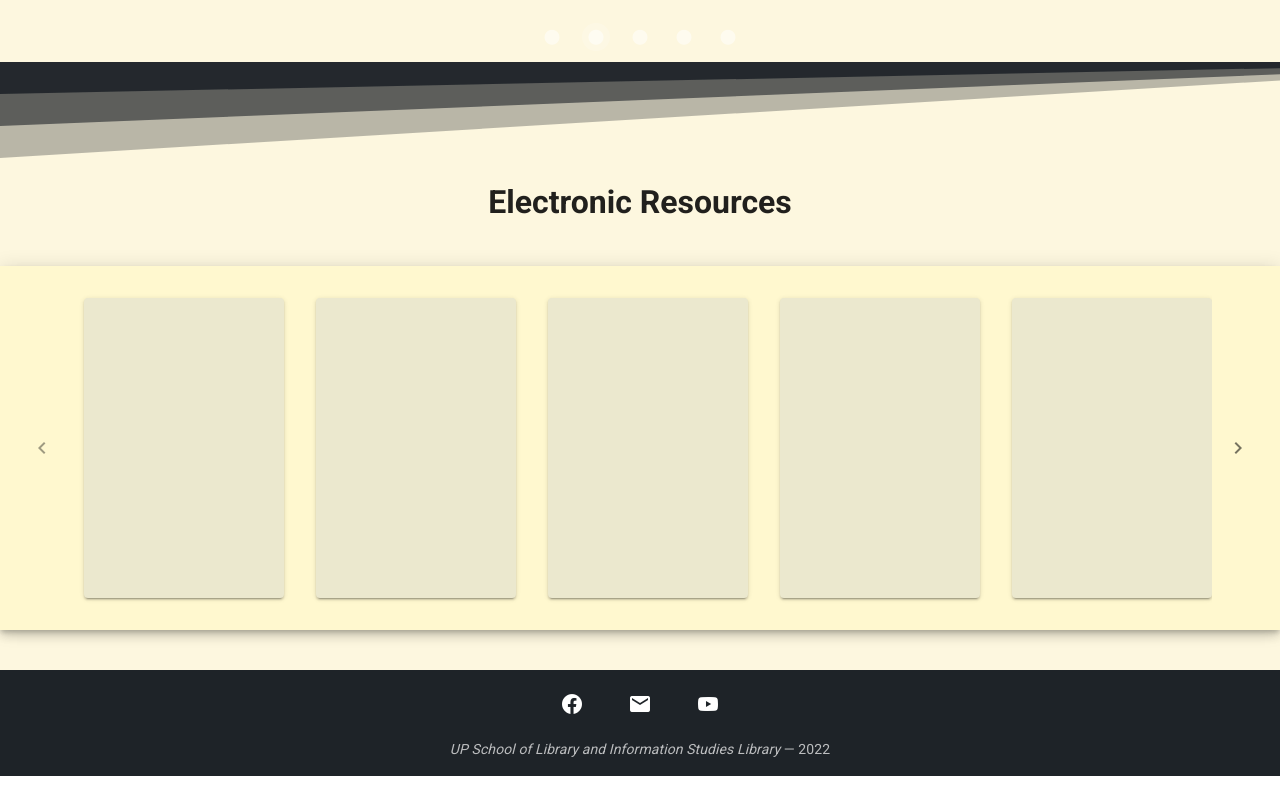
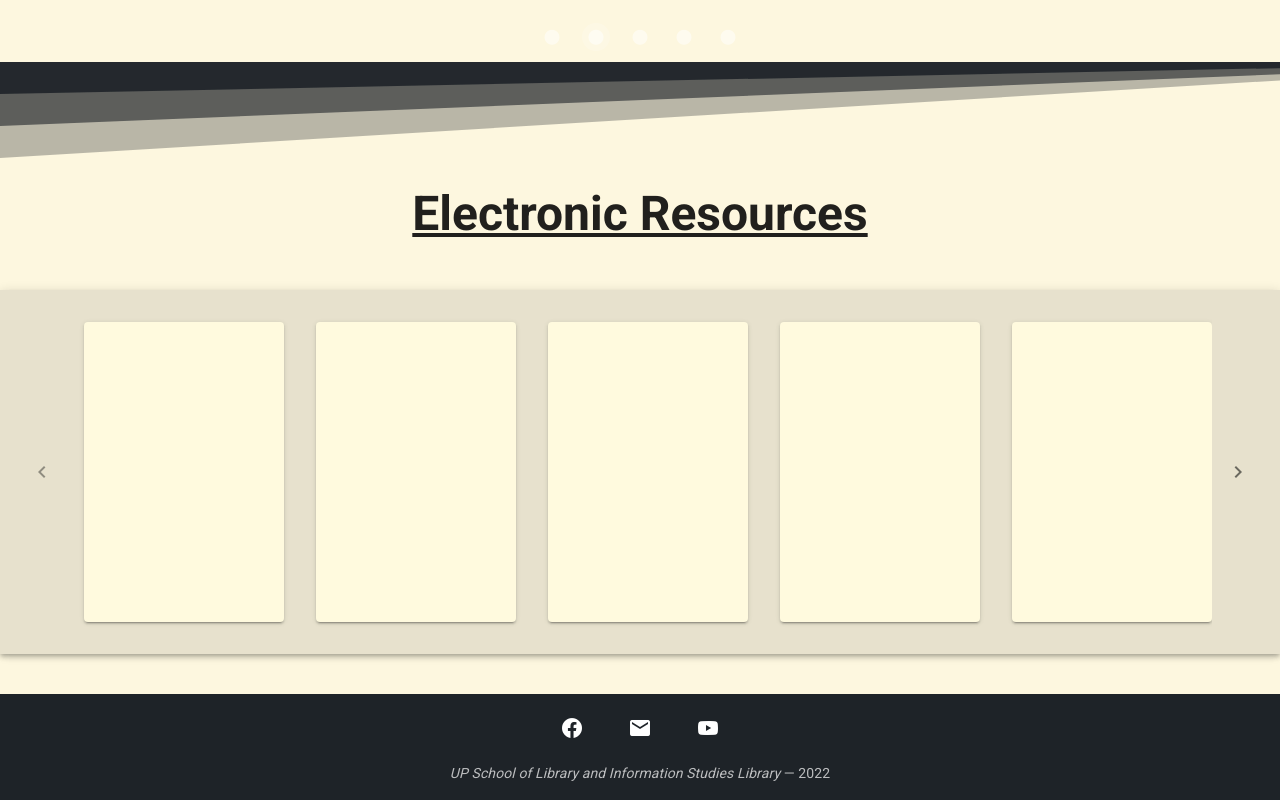
Before and after one commit to ajvtuliao/slis-digihub, a Vue app in the folder frontend/: page / in a window 1280 px wide. Shown: the part 553-1353 px from the top of the page. Before the commit the page ends 1329 px from the top, so only its background shows below. Built offline with nearby package versions, Linux system fonts and the light colour scheme.

Commit message:
changed electronic resources font size and colors of v list group

```diff
--- a/frontend/src/views/HomeView.vue
+++ b/frontend/src/views/HomeView.vue
@@ -17,12 +17,13 @@
     <div class="design-2"></div>
     <div class="design-3"></div>
     <div>
-      <h1 align="center" class="font-weight-bold mt-5 mb-10" color="rgba(30, 35, 40)"> Electronic Resources </h1>
+      <h1 align="center" class="font-weight-bold mt-5 mb-10 text-decoration-underline" color="rgba(30, 35, 40)"> Electronic Resources </h1>
+      <div class="line"></div>
       <v-sheet
         class="mx-auto mb-10"
-        elevation="6"
+        elevation="4"
         max-width="80em"
-        color="#fff8cf"
+        color="rgba(42, 46, 52, 0.1)"
       >
         <v-slide-group
           v-model="eresource"
@@ -36,7 +37,7 @@
             v-slot="{ active, toggle }"
           >
             <v-card
-            :color=" active ? '#fcda42' : '#ebe8ce'"
+            :color=" active ? '#fcda42' : '#fffade'"
             class="ma-4"
             height="300"
             width="200"
@@ -85,6 +86,9 @@
   }
 </script>
 <style scoped>
+  h1 {
+    font-size: 3em;
+  }
   .design-1 {
     width: 0;
 	  height: 0;
```
